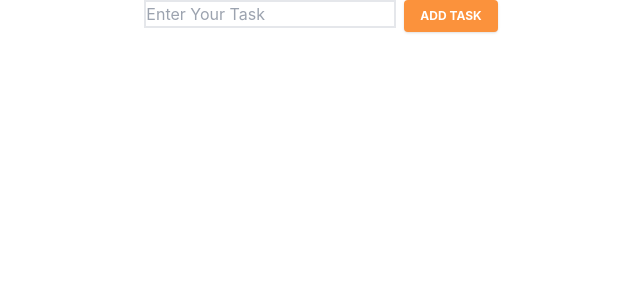
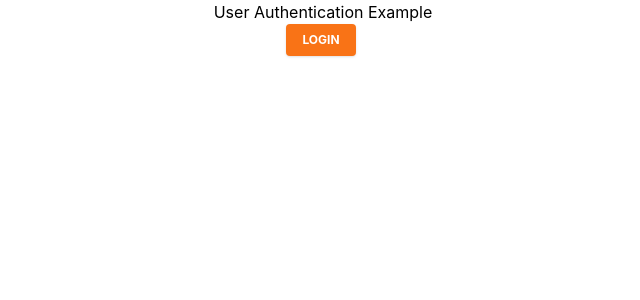
Before and after one commit to manthanmk66/react-practice-30, a React (Create React App) app: page / in a window 1280 px wide. Shown: the top 300 px of the page, without its empty margins (317-957 px from the left). Built offline with nearby package versions, Linux system fonts and the light colour scheme.

Commit message:
Added AuthContext Assignment

```diff
--- a/src/App.js
+++ b/src/App.js
@@ -25,6 +25,9 @@ import TwentyOne from "./components/TwentyOne";
 import { CartProvider } from "./components/CartContext";
 import TwentyTwo from "./components/TwentyTwo";
 import TwentyThree from "./components/TwentyThree";
+import TwentyFour from "./components/TwentyFour";
+import { AuthProvider } from "./components/AuthContext";
+import TwentyFive from "./components/TwentyFive";
 function App() {
   // const items = [
   //   "Item 1",
@@ -61,7 +64,11 @@ function App() {
         <TwentyOne />
       </CartProvider> */}
       {/* <TwentyTwo /> */}
-      <TwentyThree />
+      {/* <TwentyThree /> */}
+      {/* <TwentyFour /> */}
+      <AuthProvider>
+        <TwentyFive />
+      </AuthProvider>
     </div>
   );
 }
--- /dev/null
+++ b/src/components/AuthContext.js
@@ -0,0 +1,24 @@
+import { createContext, useContext, useState } from "react";
+
+const AuthContext = createContext();
+
+export function AuthProvider({ children }) {
+  const [user, setUser] = useState(null);
+  const login = (userData) => {
+    setUser(userData);
+  };
+
+  const logout = () => {
+    setUser(null);
+  };
+
+  return (
+    <AuthContext.Provider value={{ user, login, logout }}>
+      {children}
+    </AuthContext.Provider>
+  );
+}
+
+export function useAuth() {
+  return useContext(AuthContext);
+}
--- /dev/null
+++ b/src/components/TwentyFive.js
@@ -0,0 +1,39 @@
+//Auth using AuthContext
+
+
+
+import React from "react";
+import { useAuth } from "./AuthContext";
+
+const TwentyFive = () => {
+  const { user, login, logout } = useAuth();
+  return (
+    <div>
+      <h1>User Authentication Example</h1>
+      {user ? (
+        <div>
+          <p>Welcome ,{user.username}</p>
+          <butoon
+            className="bg-orange-500 text-white active:bg-orange-600 font-bold uppercase text-xs px-4 py-2 rounded shadow hover:shadow-md outline-none focus:outline-none mr-1 mb-1 ease-linear transition-all duration-150"
+            onClick={logout}
+          >
+            Logout
+          </butoon>
+        </div>
+      ) : (
+        <button
+          className="bg-orange-500 text-white active:bg-orange-600 font-bold uppercase text-xs px-4 py-2 rounded shadow hover:shadow-md outline-none focus:outline-none mr-1 mb-1 ease-linear transition-all duration-150"
+          onClick={() =>
+            login({
+              username: "user12345",
+            })
+          }
+        >
+          Login
+        </button>
+      )}
+    </div>
+  );
+};
+
+export default TwentyFive;
```
